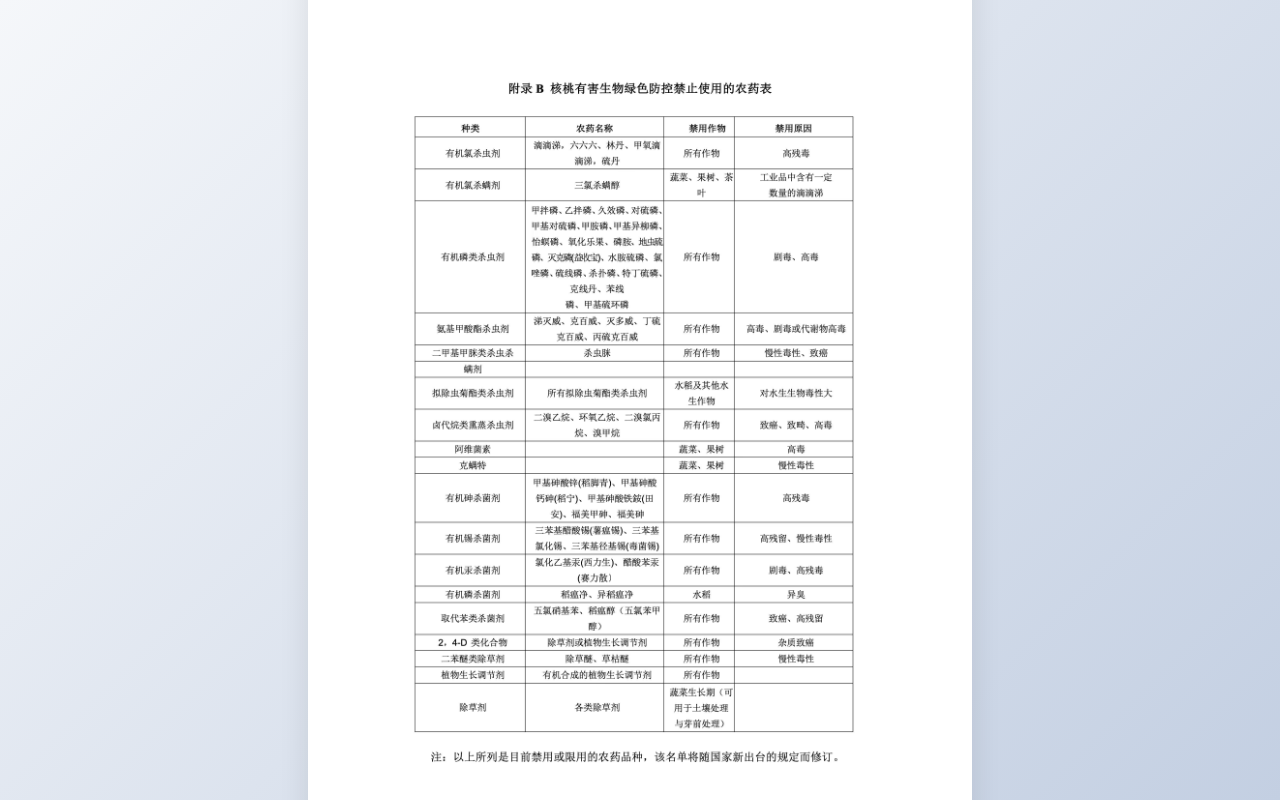
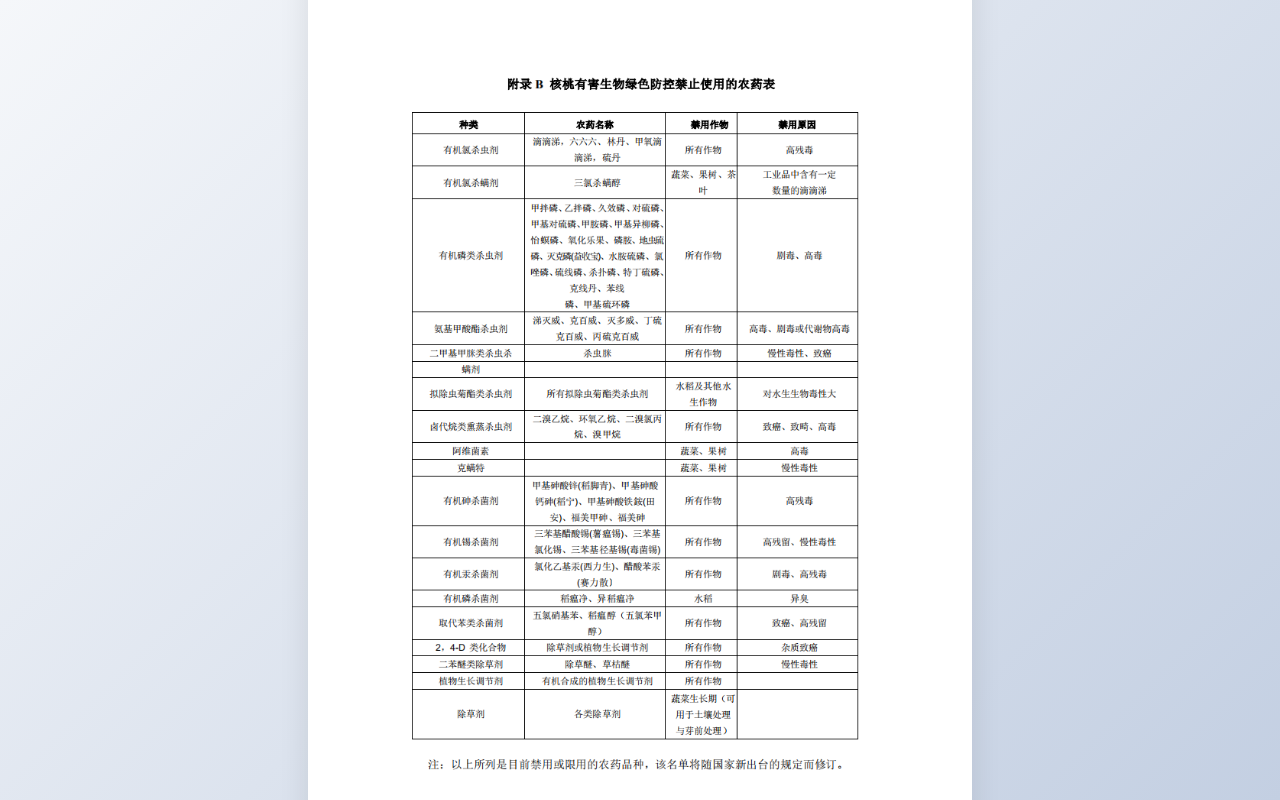
Before and after one commit to ztd1999/hetaolvsefangkong, a plain HTML site: page 药剂种类.html in a window 1280 px wide. Shown: the top 800 px of the page. Drawn offline with Linux system fonts and the light colour scheme.

Commit message:
Add files via upload

```diff
--- a/药剂种类.html
+++ b/药剂种类.html
@@ -58,7 +58,7 @@
         <h1>药剂种类</h1>
 
         <!-- 显示上传的图片 -->
-        <img src="附录B 核桃有害生物绿色防控禁止使用的农药表(1).jpg" alt="药剂种类图片">
+        <img src="药剂种类.png" alt="药剂种类图片">
     </div>
     <button class="back-button" onclick="window.location.href='index.html'">返回首页</button>
 </body>
```
Also changed, not shown: 防控技术.html (+1 -1 lines).
